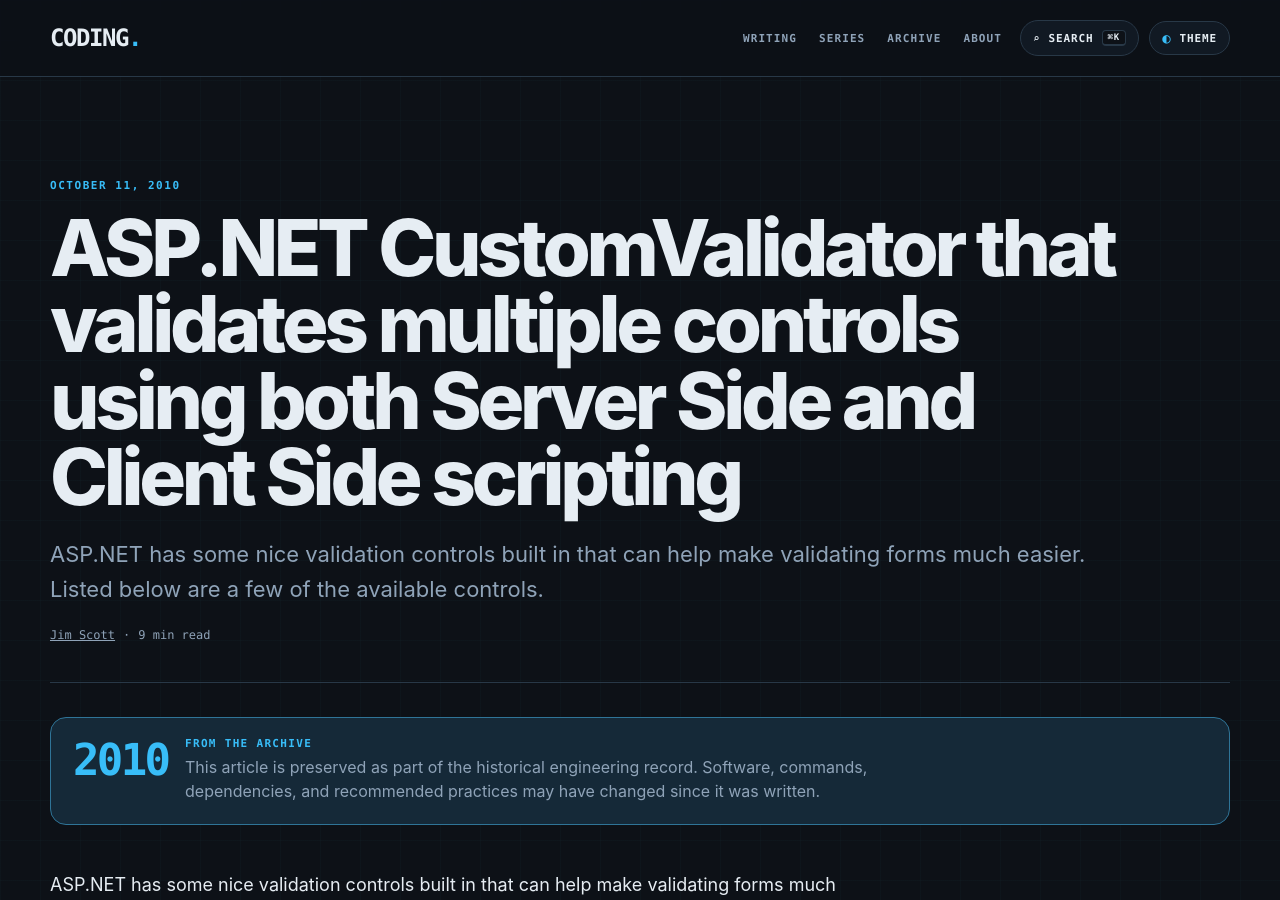
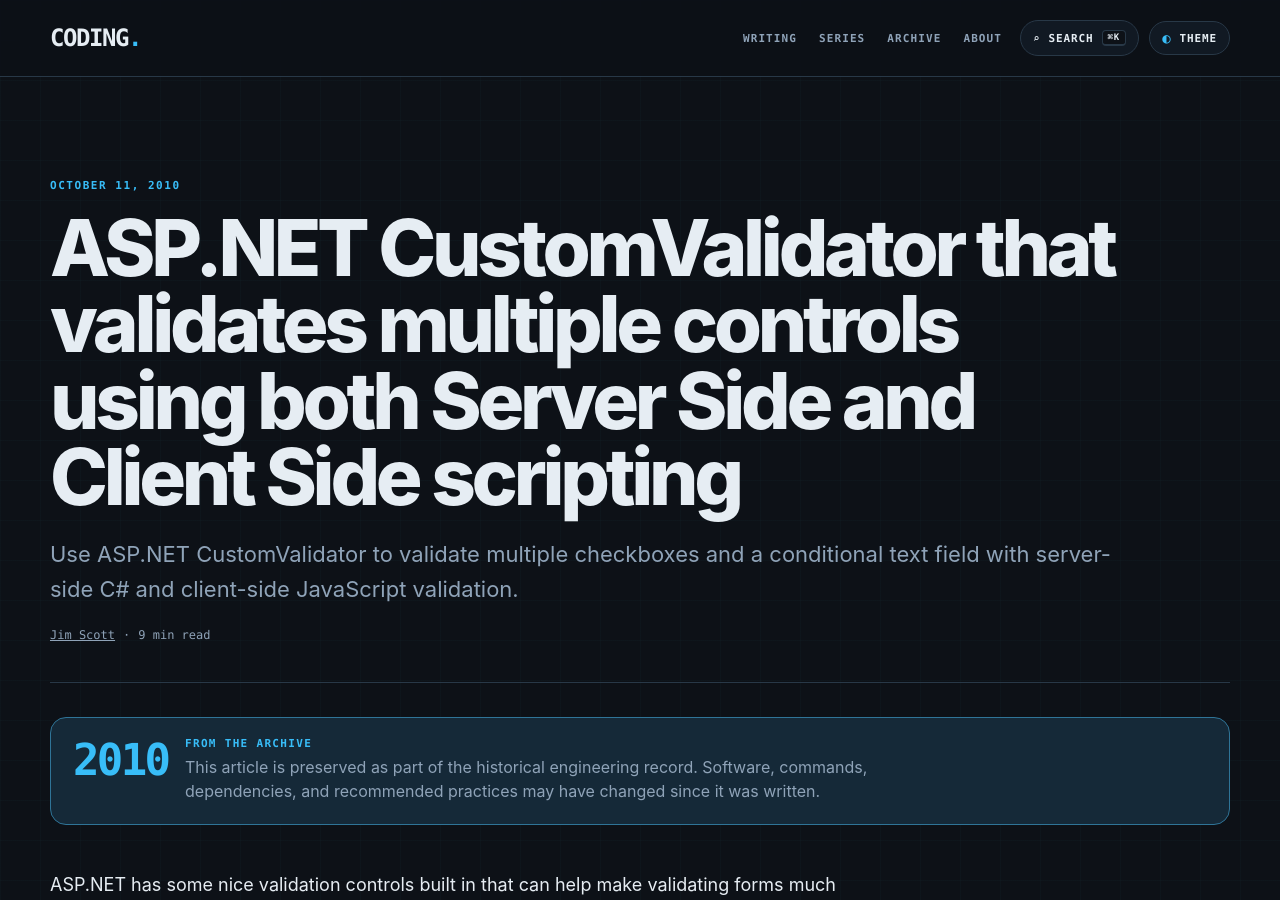
Before and after one commit to infoconex/coding-blog, a Jekyll site: the page built from post/2010/10/11/ASPNET-CustomValidator-that-validates-multiple-controls-using-both-Server-Side-and-Client-Side-scripting/index.md, in a window 1280 px wide and 900 px high. Built offline with Jekyll 4.4.1, drawn with Linux system fonts in a browser that asks for light colours.

Commit message:
SEO: improve unique meta description for post/2010/10/11

```diff
--- a/post/2010/10/11/ASPNET-CustomValidator-that-validates-multiple-controls-using-both-Server-Side-and-Client-Side-scripting/index.md
+++ b/post/2010/10/11/ASPNET-CustomValidator-that-validates-multiple-controls-using-both-Server-Side-and-Client-Side-scripting/index.md
@@ -1,7 +1,7 @@
 ---
 title: "ASP.NET CustomValidator that validates multiple controls using both Server Side and Client Side scripting"
 date: "2010-10-11"
-description: "ASP.NET has some nice validation controls built in that can help make validating forms much easier. Listed below are a few of the available controls."
+description: "Use ASP.NET CustomValidator to validate multiple checkboxes and a conditional text field with server-side C# and client-side JavaScript validation."
 tags: []
 slug: "asp-net-customvalidator-that-validates-multiple-controls-using-both-server-side-and-client-side-scripting"
 author: "Jim Scott"
```
